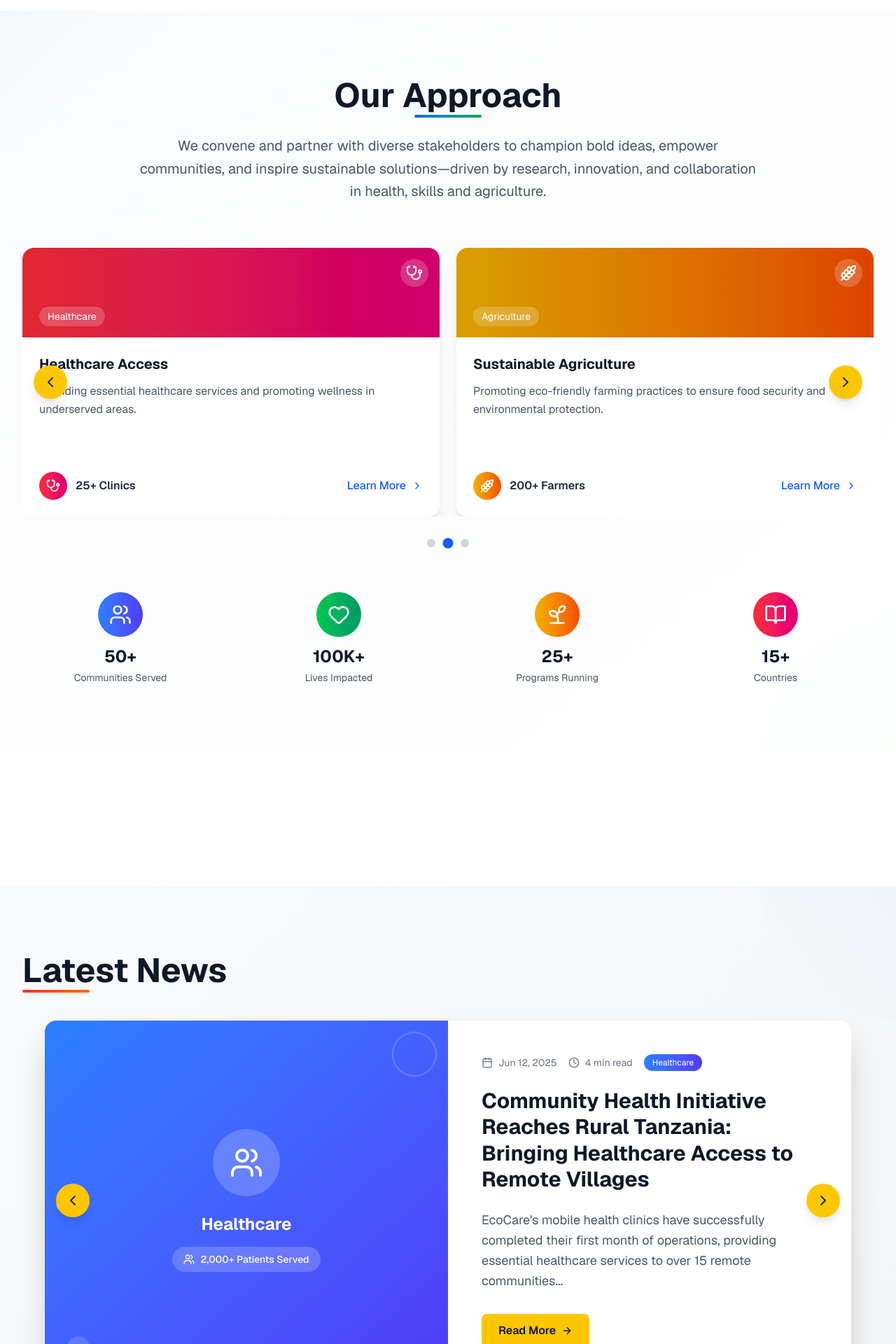
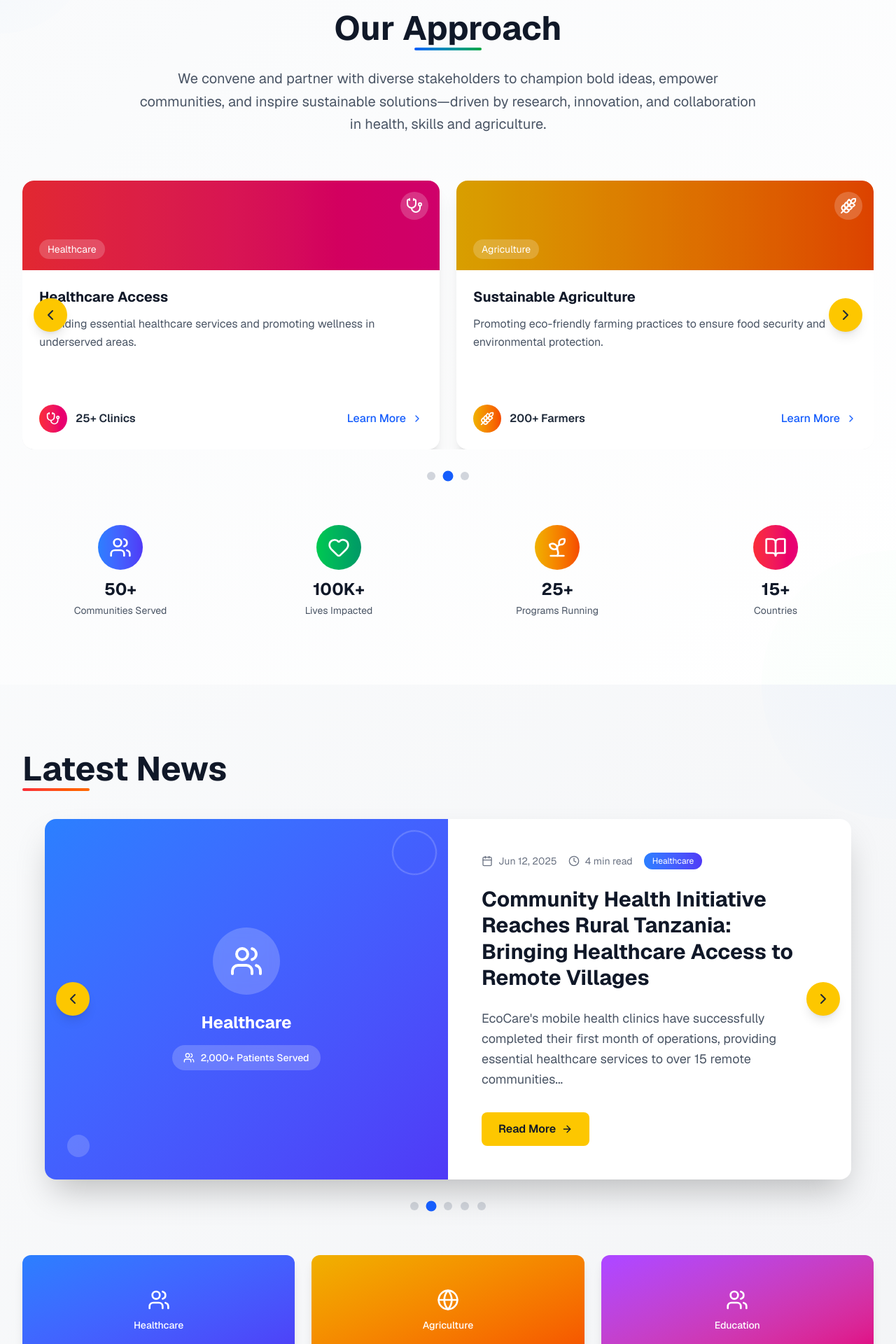
Before and after one commit to salumusabri05/ecocare, a Next.js app: page / in a window 1280 px wide. Shown: the part 880-2800 px from the top of the page at 70% size. Built offline with nearby package versions, Linux system fonts and the light colour scheme.

Commit message:
page.js modified

```diff
--- a/src/app/page.js
+++ b/src/app/page.js
@@ -12,12 +12,12 @@ export default function Home() {
       {/* Main Content */}
       <main>
         {/* Our Approach Section */}
-        <section className="py-16 md:py-24">
+        <section>
           <OurApproach />
         </section>
 
         {/* Latest News Section */}
-        <section className="py-16 md:py-24">
+        <section>
           <LatestNews />
         </section>
       </main>
```
